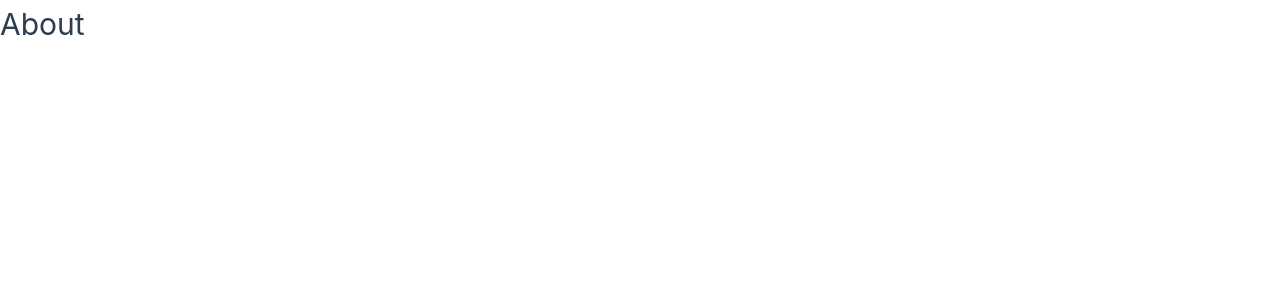
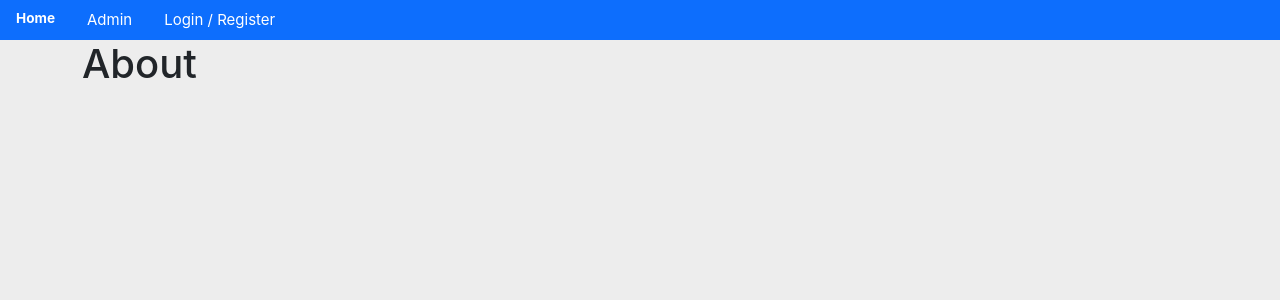
Before and after one commit to ThijsMoerland/Webdev2Motorcycleshop, a Vue app in the folder Webdev2FrontEnd/Webdev2/: page /about in a window 1280 px wide. Shown: the top 300 px of the page. Built offline with nearby package versions, Linux system fonts and the light colour scheme.

Commit message:
bootstrap styling | nav | change stock to motorcycle

```diff
--- a/Webdev2FrontEnd/Webdev2/index.html
+++ b/Webdev2FrontEnd/Webdev2/index.html
@@ -2,12 +2,13 @@
 <html lang="en">
   <head>
     <meta charset="UTF-8">
-    <link rel="icon" href="/favicon.ico">
     <meta name="viewport" content="width=device-width, initial-scale=1.0">
-    <title>Vite App</title>
+    <link href="https://cdn.jsdelivr.net/npm/bootstrap@5.3.2/dist/css/bootstrap.min.css" rel="stylesheet" integrity="sha384-T3c6CoIi6uLrA9TneNEoa7RxnatzjcDSCmG1MXxSR1GAsXEV/Dwwykc2MPK8M2HN" crossorigin="anonymous">
+    <title>Bikeshop</title>
   </head>
   <body>
     <div id="app"></div>
     <script type="module" src="/src/main.js"></script>
+    <script src="https://cdn.jsdelivr.net/npm/bootstrap@5.3.2/dist/js/bootstrap.bundle.min.js" integrity="sha384-C6RzsynM9kWDrMNeT87bh95OGNyZPhcTNXj1NW7RuBCsyN/o0jlpcV8Qyq46cDfL" crossorigin="anonymous"></script>
   </body>
 </html>
--- a/Webdev2FrontEnd/Webdev2/src/App.vue
+++ b/Webdev2FrontEnd/Webdev2/src/App.vue
@@ -1,5 +1,18 @@
 <template>
-  <router-view />
+  <ul class="nav bg-primary">
+    <li class="nav-item">
+      <router-link class="nav-link text-white" to="/">Home</router-link>
+    </li>
+    <li class="nav-item">
+      <router-link class="nav-link text-white" to="/about">Admin</router-link>
+    </li>
+    <li class="nav-item">
+      <router-link class="nav-link text-white" to="/login">Login / Register</router-link>
+    </li>
+  </ul>
+  <div class="container">
+    <router-view></router-view>
+  </div>
 </template>
 
  <script>
--- a/Webdev2FrontEnd/Webdev2/src/assets/base.css
+++ b/Webdev2FrontEnd/Webdev2/src/assets/base.css
@@ -60,8 +60,9 @@
 
 body {
   min-height: 100vh;
-  color: var(--color-text);
-  background: var(--color-background);
+  /* color: var(--color-text); */
+  /* background: var(--color-background); */
+  background-color: #ededed;
   transition:
     color 0.5s,
     background-color 0.5s;
@@ -84,3 +85,12 @@ body {
   -webkit-font-smoothing: antialiased;
   -moz-osx-font-smoothing: grayscale;
 }
+
+a.nav-link{
+  transition: all 0.3s;
+}
+
+a.nav-link:hover{
+  font-weight: bold;
+  font-size: 0.85rem;
+}
--- a/Webdev2FrontEnd/Webdev2/src/components/StockItem.vue
+++ b/Webdev2FrontEnd/Webdev2/src/components/MotorcycleItem.vue
@@ -9,10 +9,10 @@
                         up: price > previousPrice,
                     }"
                 >
-                    {{ currency }} {{ price.toFixed(4) }}
+                    {{ currency }} {{ price.toFixed(2) }}
                 </span>
-                <input type="number" name="amount" id="amount" placeholder="amount" v-model="amount">
-                <button class="button is-primary" @click="$emit('buy', name, amount)">Buy</button>
+                <input type="number" name="amount" id="amount" class="form-control" placeholder="amount" v-model="amount">
+                <button class="btn btn-primary" @click="$emit('buy', name, amount, price, currency)">Buy</button>
             </div>
         </div>
     </div>
@@ -20,7 +20,7 @@
 
 <script>
 export default {
-    name: "StockItem",
+    name: "MotorcycleItem",
     props: {
         name: String,
         currency: String,
--- /dev/null
+++ b/Webdev2FrontEnd/Webdev2/src/components/MotorcycleList.vue
@@ -0,0 +1,51 @@
+<template>
+    <h1 class="pt-5">Motorcycles</h1>
+    <div class="row">
+        <MotorcycleItem v-for="motorcycle in motorcycles" :key="motorcycle.name" :name="motorcycle.name" :currency="motorcycle.currency" :price="motorcycle.price" :previousPrice="motorcycle.previousPrice" @buy="buyItem"></MotorcycleItem>
+    </div>
+</template>
+
+<script>
+import MotorcycleItem from './MotorcycleItem.vue';
+
+export default {
+    name: "MotorcycleList",
+    components: {
+        MotorcycleItem,
+    },
+    data() {
+        return {
+            motorcycles: [
+                { name: "BMW", price: 61.05, previousPrice: 0, currency: "€" },
+                { name: "Kawasaki", price: 146.49, previousPrice: 0, currency: "$" },
+                { name: "Yamaha", price: 76.5, previousPrice: 0, currency: "$" },
+                { name: "Suzuki", price: 4.583, previousPrice: 0, currency: "$" },
+            ],
+        };
+    },
+    methods: {
+        buyItem(name, amount, price, currency) {
+            if(amount > 0){
+                alert(name+': '+amount+'     '+currency+amount*price.toFixed(2));//here
+            }
+        },
+        updatePrices() {
+            this.motorcycles.forEach((motorcycles) => {
+                motorcycles.previousPrice = motorcycles.price;
+                motorcycles.price += (Math.random() - 0.5) * 2;
+                if (motorcycles.price < 0) {
+                    motorcycles.price = 0;
+                }
+            });
+        },
+    },
+    mounted() {
+        setInterval(() => {
+            this.updatePrices();
+        }, 2500);
+    },
+};
+</script>
+
+<style scoped>
+</style>
--- a/Webdev2FrontEnd/Webdev2/src/components/StockList.vue
+++ /dev/null
@@ -1,49 +0,0 @@
-<template>
-    <h1 class="pt-5">Stock list</h1>
-    <div class="row">
-        <stock-item v-for="stock in stocks" :key="stock.name" :name="stock.name" :currency="stock.currency" :price="stock.price" :previousPrice="stock.previousPrice" @buy="buyItem"></stock-item>
-    </div>
-</template>
-
-<script>
-import StockItem from './StockItem.vue';
-
-export default {
-    name: "StockList",
-    components: {
-        StockItem,
-    },
-    data() {
-        return {
-            stocks: [
-                { name: "BMW", price: 61.05, previousPrice: 0, currency: "€" },
-                { name: "Kawasaki", price: 146.49, previousPrice: 0, currency: "$" },
-                { name: "AMD", price: 76.5, previousPrice: 0, currency: "$" },
-                { name: "Gazprom", price: 4.583, previousPrice: 0, currency: "$" },
-            ],
-        };
-    },
-    methods: {
-        buyItem(amount) {
-            alert(amount);//here
-        },
-        updatePrices() {
-            this.stocks.forEach((stock) => {
-                stock.previousPrice = stock.price;
-                stock.price += (Math.random() - 0.5) * 2;
-                if (stock.price < 0) {
-                    stock.price = 0;
-                }
-            });
-        },
-    },
-    mounted() {
-        setInterval(() => {
-            this.updatePrices();
-        }, 2500);
-    },
-};
-</script>
-
-<style scoped>
-</style>
--- a/Webdev2FrontEnd/Webdev2/src/router/index.js
+++ b/Webdev2FrontEnd/Webdev2/src/router/index.js
@@ -1,12 +1,12 @@
 import { createRouter, createWebHistory } from 'vue-router'
 
-import StockList from '../components/StockList.vue';
+import MotorcycleList from '../components/MotorcycleList.vue';
 import About from '../components/About.vue';
 
 const router = createRouter({
   history: createWebHistory(import.meta.env.BASE_URL),
   routes: [
-    { path: '/',  name: 'home', component: StockList },
+    { path: '/',  name: 'home', component: MotorcycleList },
     { path: '/about',  name: 'aboutpage', component: About },
   ]
 })
```
